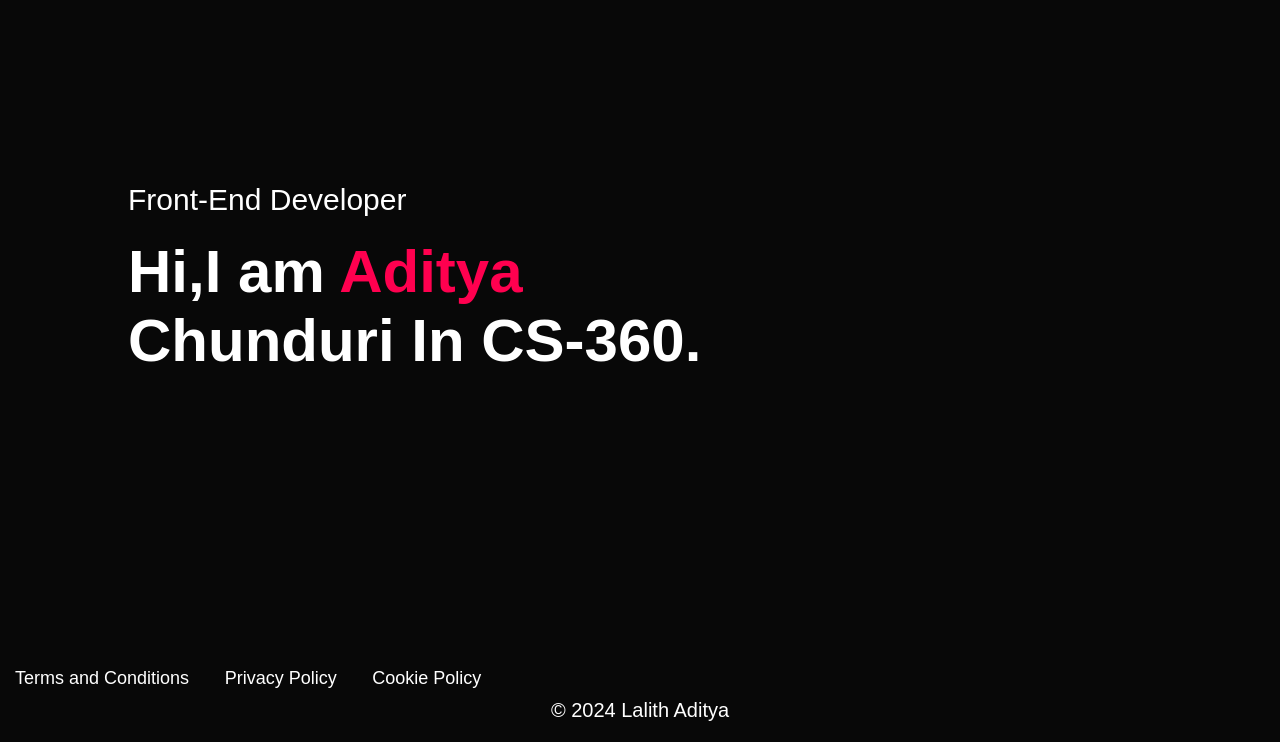
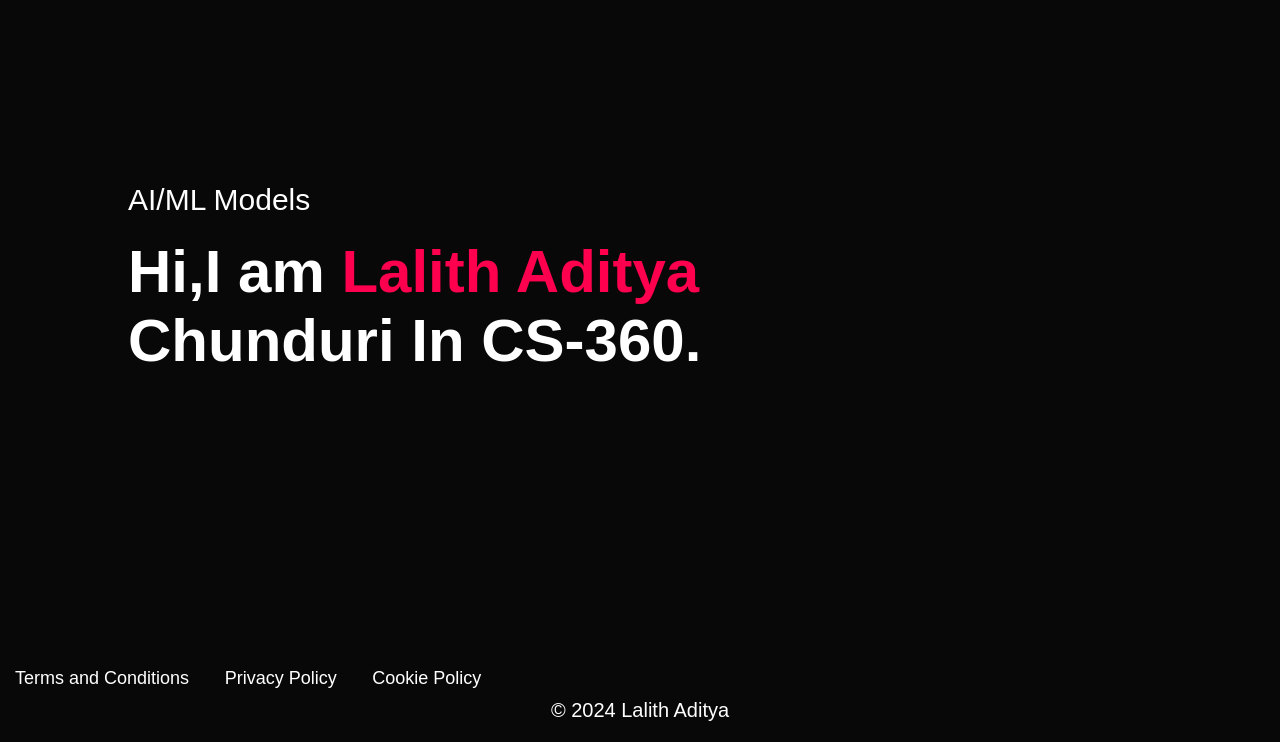
Before and after one commit to Nightyelf2403/Portfolio, a plain HTML site: page index.html in a window 1280 px wide. Shown: the part 144-886 px from the top of the page. Drawn offline with Linux system fonts and the light colour scheme.

Commit message:
Update index.html

```diff
--- a/index.html
+++ b/index.html
@@ -24,8 +24,8 @@
                 </ul>
             </nav>
             <div class="header-text">
-                <p>Front-End Developer</p>
-                <h1> Hi,I am <span>Aditya</span><br>Chunduri In CS-360.</h1>
+                <p>AI/ML Models</p>
+                <h1> Hi,I am <span>Lalith Aditya</span><br>Chunduri In CS-360.</h1>
             </div>
         </div>
     </div>
```
